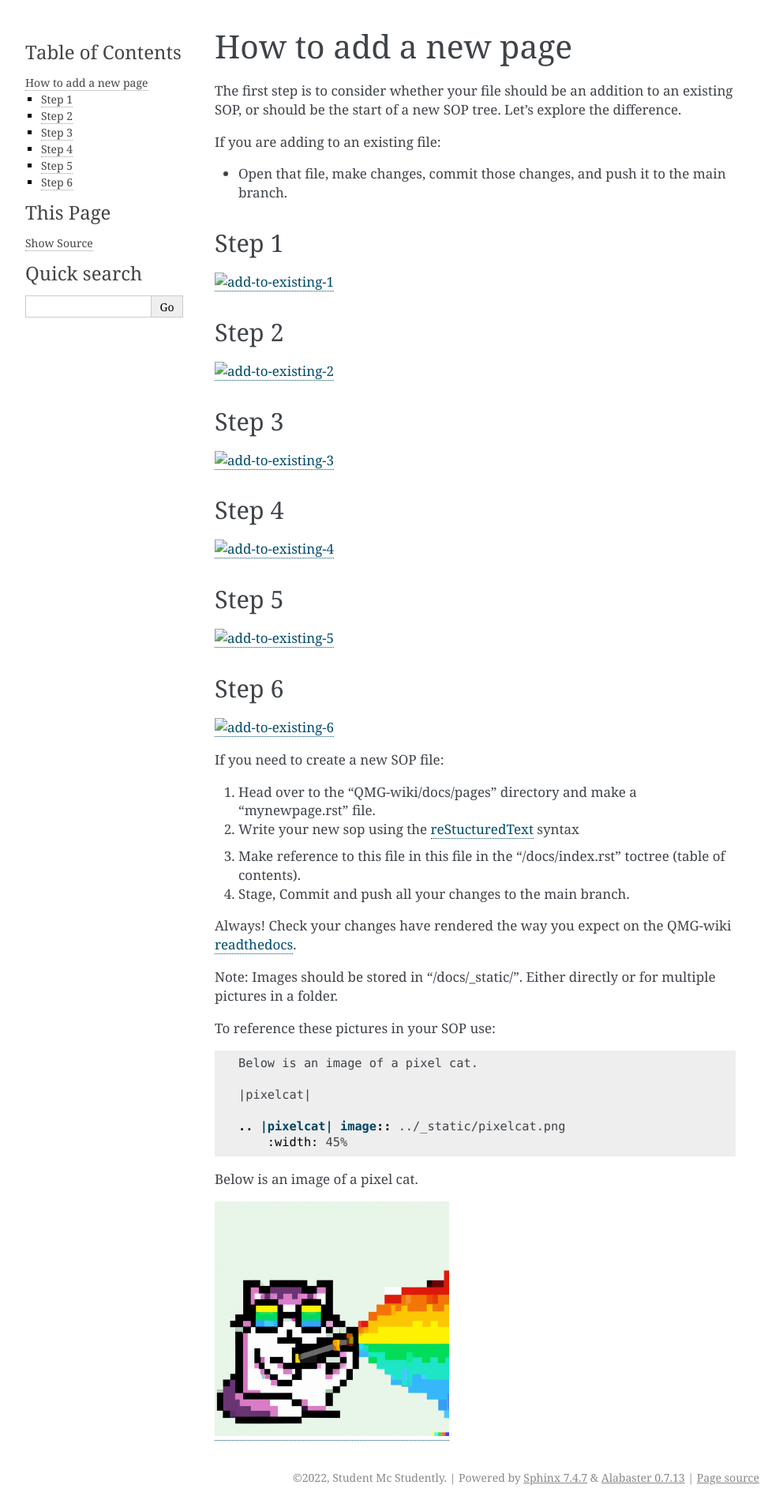
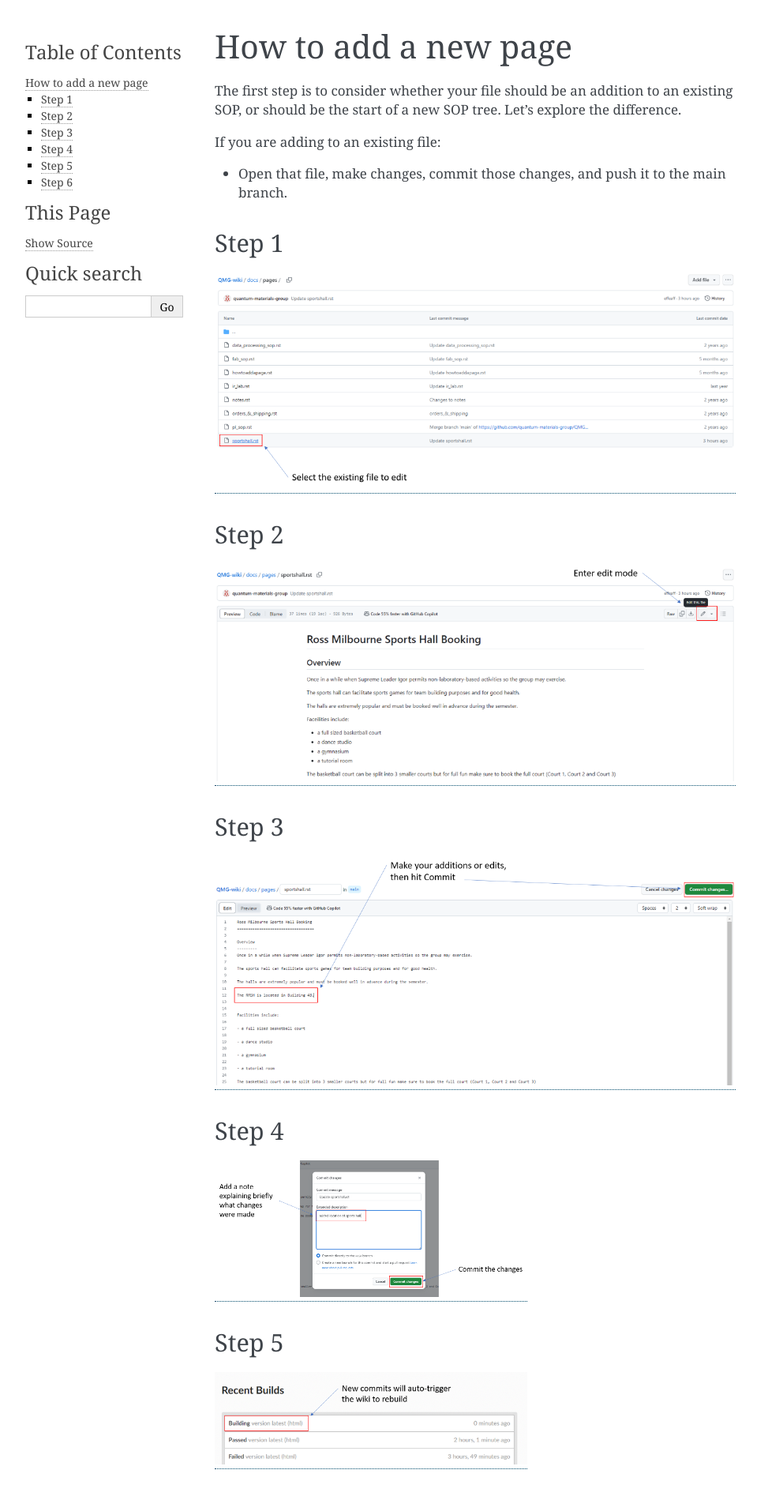
Before and after one commit to quantum-materials-group/QMG-wiki, a Sphinx documentation site: the page built from docs/pages/howtoaddapage.rst, in a window 1280 px wide. Shown: the top 1899 px of the page at 79% size, without its empty margins (148-1140 px from the left). Built offline with Sphinx 7.4.7, drawn with Linux system fonts in a browser that asks for light colours.

Commit message:
Update howtoaddapage.rst

```diff
--- a/docs/pages/howtoaddapage.rst
+++ b/docs/pages/howtoaddapage.rst
@@ -12,7 +12,7 @@ Step 1
 ======
 |add-to-existing-1|
 
-.. |add-to-existing-1| image:: ../_static/add-to-existing-1.png
+.. |add-to-existing-1| image:: ../_static/add-to-existing/add-to-existing-1.png
     :width: 100%
 
 ======
@@ -20,7 +20,7 @@ Step 2
 ======
 |add-to-existing-2|
 
-.. |add-to-existing-2| image:: ../_static/add-to-existing-2.png
+.. |add-to-existing-2| image:: ../_static/add-to-existing/add-to-existing-2.png
     :width: 100%
 
 ======
@@ -28,7 +28,7 @@ Step 3
 ======
 |add-to-existing-3|
 
-.. |add-to-existing-3| image:: ../_static/add-to-existing-3.png
+.. |add-to-existing-3| image:: ../_static/add-to-existing/add-to-existing-3.png
     :width: 100%
 
 ======
@@ -36,7 +36,7 @@ Step 4
 ======
 |add-to-existing-4|
 
-.. |add-to-existing-4| image:: ../_static/add-to-existing-4.png
+.. |add-to-existing-4| image:: ../_static/add-to-existing/add-to-existing-4.png
     :width: 60%
 
 ======
@@ -44,7 +44,7 @@ Step 5
 ======
 |add-to-existing-5|
 
-.. |add-to-existing-5| image:: ../_static/add-to-existing-5.png
+.. |add-to-existing-5| image:: ../_static/add-to-existing/add-to-existing-5.png
     :width: 60%
 
 ======
@@ -52,7 +52,7 @@ Step 6
 ======
 |add-to-existing-6|
 
-.. |add-to-existing-6| image:: ../_static/add-to-existing-6.png
+.. |add-to-existing-6| image:: ../_static/add-to-existing/add-to-existing-6.png
     :width: 60%
 
 If you need to create a new SOP file:
```
